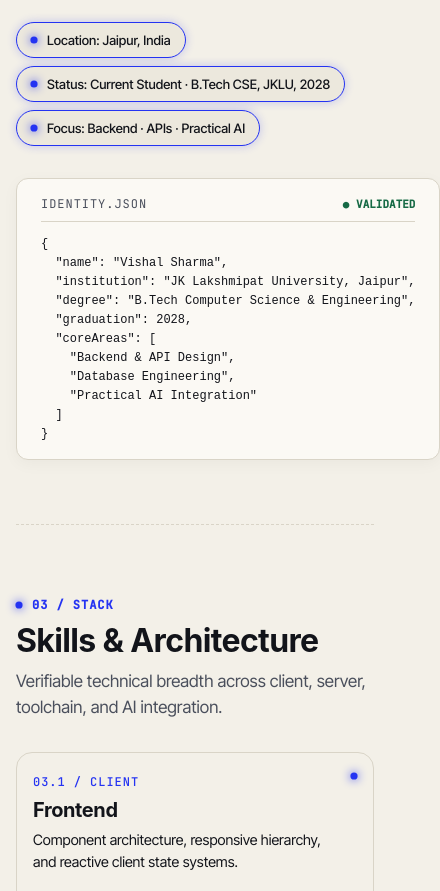
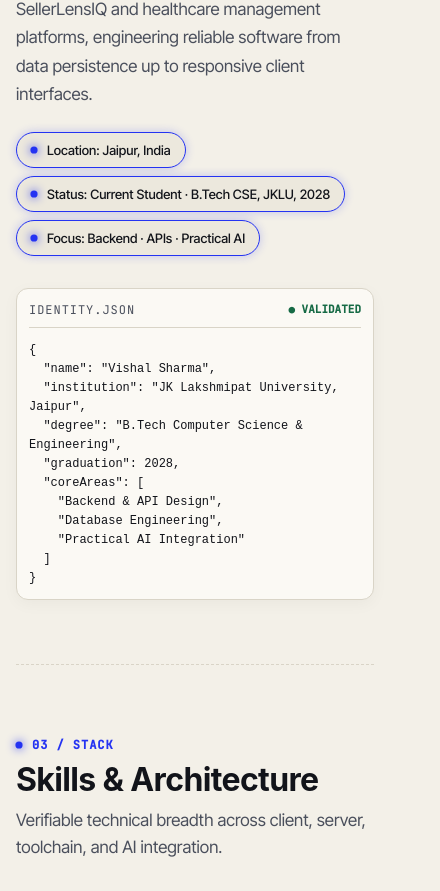
Before and after one commit to CodewithVishal73/vishal-sharma-portfolio, a React (Vite) app in the folder client/: page / in a window 390 px wide. Shown: the part 1944-2835 px from the top of the page, 440 px wide, since content can reach past the window. Built offline with nearby package versions, Linux system fonts and the light colour scheme; no server answers; a web font is replaced by a local one.

Commit message:
fix(responsive): eliminate 320px horizontal overflow across layout, timeline, and payload card

```diff
--- a/client/src/components/Layout/Layout.module.css
+++ b/client/src/components/Layout/Layout.module.css
@@ -3,6 +3,9 @@
   flex-direction: column;
   min-height: 100vh;
   position: relative;
+  overflow-x: hidden;
+  max-width: 100%;
+  width: 100%;
 }
 
 .main {
--- a/client/src/components/TechCard/TechCard.module.css
+++ b/client/src/components/TechCard/TechCard.module.css
@@ -10,6 +10,10 @@
   border-radius: 12px;
   cursor: pointer;
   outline: none;
+  width: 100%;
+  max-width: 100%;
+  min-width: 0;
+  box-sizing: border-box;
   transition:
     border-color var(--dur-fast) ease,
     background-color var(--dur-fast) ease,
--- a/client/src/components/TimelineItem/TimelineItem.module.css
+++ b/client/src/components/TimelineItem/TimelineItem.module.css
@@ -49,6 +49,13 @@
 /* Desktop Alternating alignment */
 .leftRow {
   justify-content: flex-start;
+}
+
+.cardWrapper {
+  width: 100%;
+  max-width: 100%;
+  min-width: 0;
+  box-sizing: border-box;
 }
 
 .leftRow .cardWrapper {
@@ -317,6 +324,25 @@
   }
 }
 
+@media (max-width: 480px) {
+  .spineTrack {
+    left: 12px;
+  }
+
+  .itemRow {
+    padding-left: 36px;
+    margin-bottom: 2rem;
+  }
+
+  .nodeWrapper {
+    left: 12px;
+  }
+
+  .card {
+    padding: 1rem;
+  }
+}
+
 @media (prefers-reduced-motion: reduce) {
   .spineProgress {
     transform: none !important;
--- a/client/src/sections/About/About.module.css
+++ b/client/src/sections/About/About.module.css
@@ -3,6 +3,8 @@
   grid-template-columns: 1fr;
   gap: var(--space-8);
   align-items: start;
+  width: 100%;
+  max-width: 100%;
 }
 
 @media (min-width: 1024px) {
@@ -15,6 +17,9 @@
 .photoCol {
   display: flex;
   justify-content: center;
+  width: 100%;
+  max-width: 100%;
+  min-width: 0;
 }
 
 @media (min-width: 1024px) {
@@ -27,6 +32,9 @@
   display: flex;
   flex-direction: column;
   gap: var(--space-4);
+  width: 100%;
+  max-width: 100%;
+  min-width: 0;
 }
 
 .metaHeader {
@@ -71,6 +79,15 @@
   border-radius: 12px;
   padding: var(--space-4) var(--space-5);
   box-shadow: 0 4px 16px rgba(0, 0, 0, 0.04);
+  max-width: 100%;
+  overflow: hidden;
+  box-sizing: border-box;
+}
+
+@media (max-width: 480px) {
+  .payloadCard {
+    padding: var(--space-3) var(--space-3);
+  }
 }
 
 .payloadHeader {
@@ -95,4 +112,7 @@
   line-height: 1.5;
   color: var(--ink);
   overflow-x: auto;
+  max-width: 100%;
+  white-space: pre-wrap;
+  word-break: break-word;
 }
--- a/client/src/sections/Contact/Contact.module.css
+++ b/client/src/sections/Contact/Contact.module.css
@@ -3,6 +3,7 @@
   grid-template-columns: 1fr;
   gap: var(--space-6);
   width: 100%;
+  max-width: 100%;
   align-items: start;
 }
 
@@ -16,6 +17,9 @@
 .infoCol {
   display: flex;
   flex-direction: column;
+  width: 100%;
+  max-width: 100%;
+  min-width: 0;
 }
 
 .introCard {
@@ -178,4 +182,6 @@
 
 .formCol {
   width: 100%;
+  max-width: 100%;
+  min-width: 0;
 }
--- a/client/src/styles/base.css
+++ b/client/src/styles/base.css
@@ -17,6 +17,8 @@
 html {
   scroll-behavior: smooth;
   -webkit-text-size-adjust: 100%;
+  overflow-x: hidden;
+  max-width: 100vw;
 }
 
 body {
@@ -30,6 +32,7 @@
   -webkit-font-smoothing: antialiased;
   -moz-osx-font-smoothing: grayscale;
   overflow-x: hidden;
+  max-width: 100vw;
   transition: background-color var(--dur-base) var(--ease-out), color var(--dur-base) var(--ease-out);
 }
 
```
